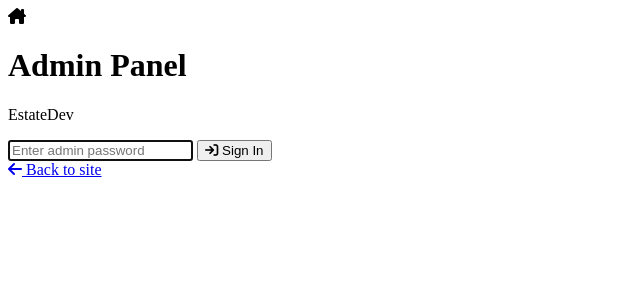
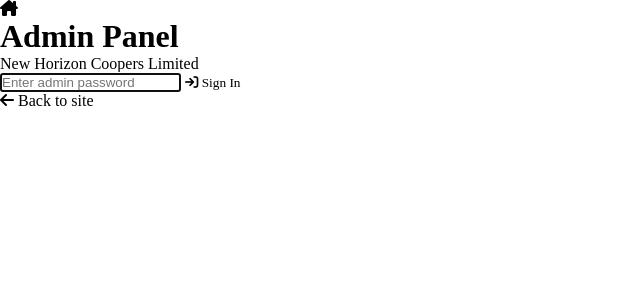
Before and after one commit to klinsmanagyekum334-bot/New-Horizon, a Flask app: page /update/login in a window 1280 px wide. Shown: the top 300 px of the page, without its empty margins (0-640 px from the left). Run offline with Flask 3, Linux system fonts and the light colour scheme; data that the repository does not hold is empty.

Commit message:
Update login.html

```diff
--- a/templates/update/login.html
+++ b/templates/update/login.html
@@ -3,13 +3,14 @@
 <head>
   <meta charset="utf-8">
   <meta name="viewport" content="width=device-width, initial-scale=1">
-  <title>Admin Login — {{ site.brand_name if site else "EstateDev" }}</title>
+  <title>Admin Login — {{ site.brand_name if site else "New Horizon Coopers Limited" }}</title>
 
   <link rel="preconnect" href="https://fonts.googleapis.com">
   <link rel="preconnect" href="https://fonts.gstatic.com" crossorigin>
   <link href="https://fonts.googleapis.com/css2?family=Inter:wght@400;500;600;700&family=Poppins:wght@500;600;700;800;900&display=swap" rel="stylesheet">
   <link rel="stylesheet" href="https://cdnjs.cloudflare.com/ajax/libs/font-awesome/6.5.1/css/all.min.css">
-  <link rel="stylesheet" href="{{ url_for('static', filename='css/admin.css') }}">
+  <!-- Changed to update.css -->
+  <link rel="stylesheet" href="{{ url_for('static', filename='css/update.css') }}">
 </head>
 <body class="login-body">
 
@@ -21,7 +22,7 @@
 
     <h1>Admin Panel</h1>
     <p class="login-sub">
-      {{ site.brand_name if site else "EstateDev" }}
+      {{ site.brand_name if site else "New Horizon Coopers Limited" }}
     </p>
 
     {% with msgs = get_flashed_messages(with_categories=true) %}
@@ -33,7 +34,8 @@
       {% endfor %}
     {% endwith %}
 
-    <form method="POST" action="{{ url_for('admin_login') }}">
+    <!-- Changed to update_login -->
+    <form method="POST" action="{{ url_for('update_login') }}">
       <input type="password"
              name="password"
              placeholder="Enter admin password"
```
